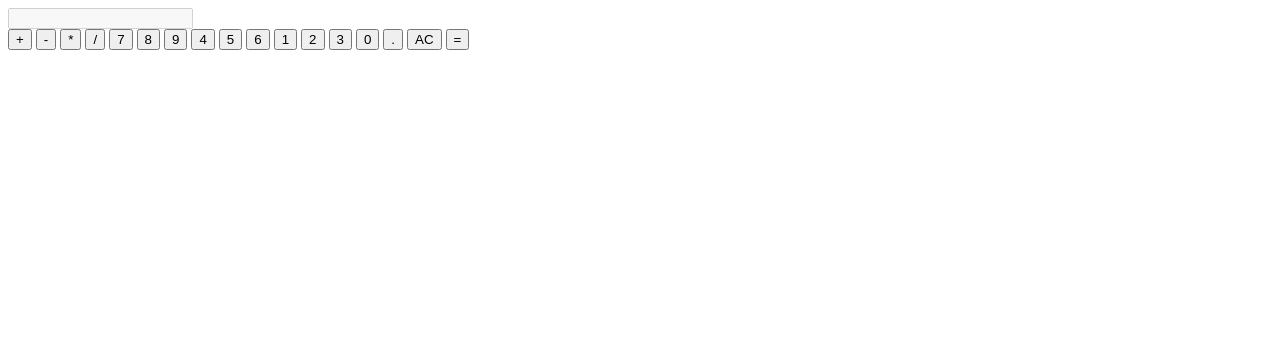
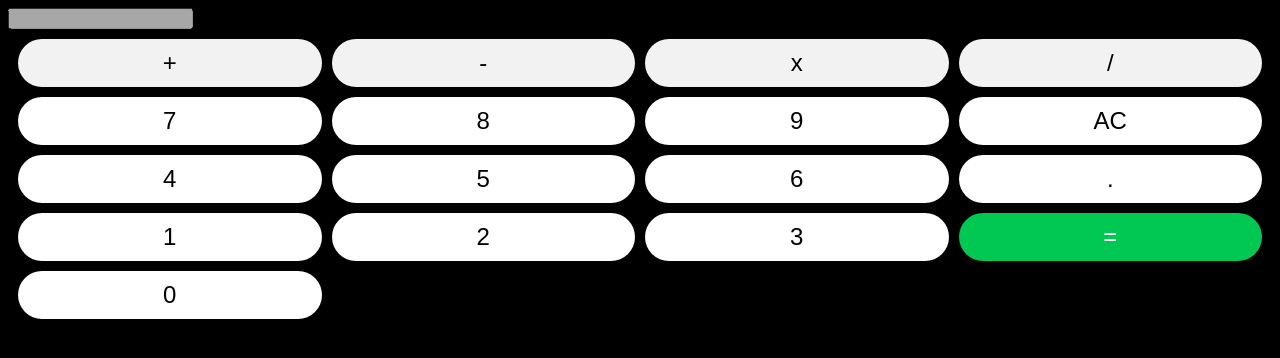
Before and after one commit to lakergarcia/calculator-js, a plain HTML site: page index/index.html in a window 1280 px wide. Drawn offline with Linux system fonts and the light colour scheme.

Commit message:
feat: styling buttons

```diff
--- a/index/index.html
+++ b/index/index.html
@@ -5,31 +5,32 @@
     <meta http-equiv="X-UA-Compatible" content="IE=edge">
     <meta name="viewport" content="width=device-width, initial-scale=1.0">
     <title>Calculadora Platanera</title>
+    <link rel="stylesheet" href="/style/style.css" type="text/css">
 </head>
 <body>
     <main>
         <div class="display">
-            <input type="text" id="display" disabled />
+            <input type="text" id="display" disabled/>
         </div>
 
         <div class="keys">
             <button class="operator" id="add">+</button>
             <button class="operator" id="subtract">-</button>
-            <button class="operator" id="multiply">*</button>
+            <button class="operator" id="multiply">x</button>
             <button class="operator" id="divide">/</button>
             <button id="seven">7</button>
             <button id="eight">8</button>
             <button id="nine">9</button>
+            <button id="clear">AC</button>
             <button id="four">4</button>
             <button id="five">5</button>
             <button id="six">6</button>
+            <button id="decimal">.</button>
             <button id="one">1</button>
             <button id="two">2</button>
             <button id="three">3</button>
+            <button id="equals">=</button>
             <button id="zero">0</button>
-            <button id="decimal">.</button>
-            <button id="clear">AC</button>
-            <button id="equals">=</button>
         </div>
     </main>
 </body>
--- a/style/style.css
+++ b/style/style.css
@@ -0,0 +1,29 @@
+body{
+    background-color: black;
+}
+
+.keys{
+    display: grid;
+    grid-template-columns: repeat(4, 1fr);
+    grid-gap: 10px;
+    padding: 10px;
+}
+
+button {
+    font-size: 24px;
+    padding: 10px;
+    border-radius: 150px;
+    border: none;
+    background-color: white;
+    box-shadow: 0px 2px 5px rgba(0, 0, 0, 0.2);
+    cursor: pointer;
+}
+
+button.operator {
+    background-color: #f2f2f2;
+}
+
+button#equals {
+    background-color: #00c853;
+    color: #fff;
+}
```
